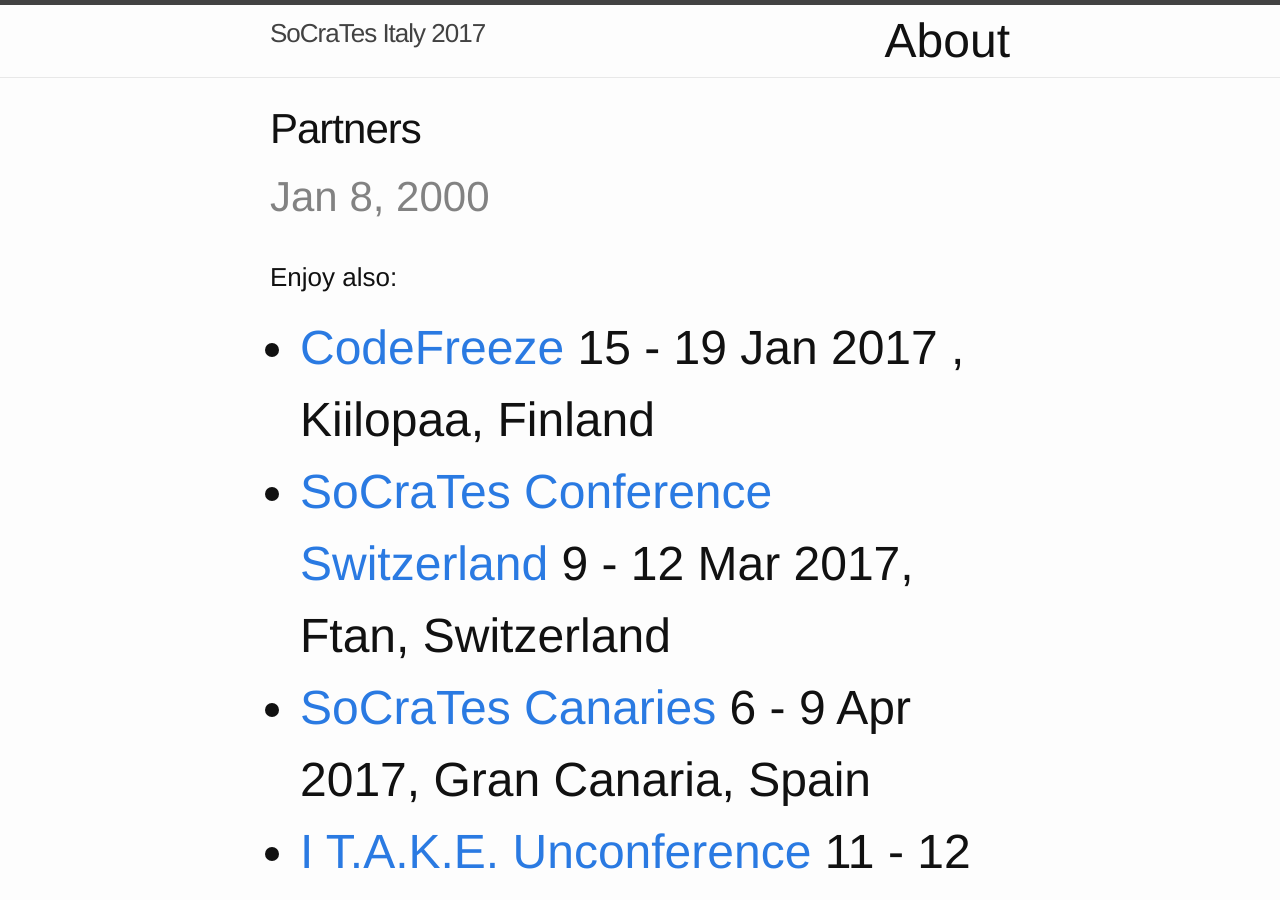
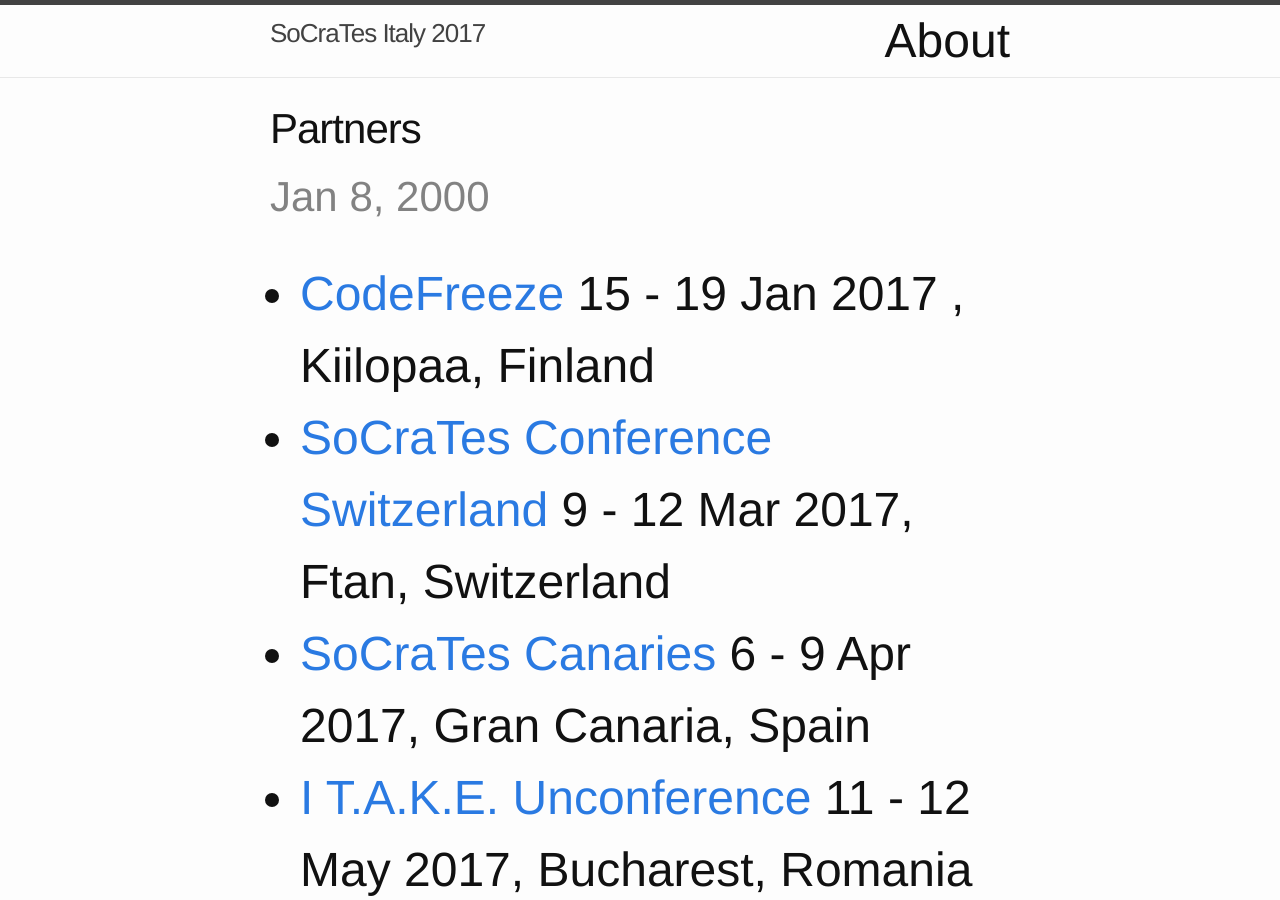
Before and after one commit to socrates-it/socrates-it.github.io, a Jekyll site: the page built from _posts/2000-01-08-partners.md, in a window 1280 px wide and 900 px high. Built offline with Jekyll 4.4.1, drawn with Linux system fonts in a browser that asks for light colours; our own code applies the rules of GitHub Pages for plain Markdown files.

Commit message:
we did it

```diff
--- a/_posts/2000-01-08-partners.md
+++ b/_posts/2000-01-08-partners.md
@@ -4,8 +4,6 @@ bg: black
 color: white
 fa-icon: globe
 ---
-
-### Enjoy also:
 
 - [CodeFreeze](http://www.codefreeze.fi) 15 - 19 Jan 2017 , Kiilopaa, Finland
 - [SoCraTes Conference Switzerland](http://www.socrates-ch.org) 9 - 12 Mar 2017, Ftan, Switzerland
```
